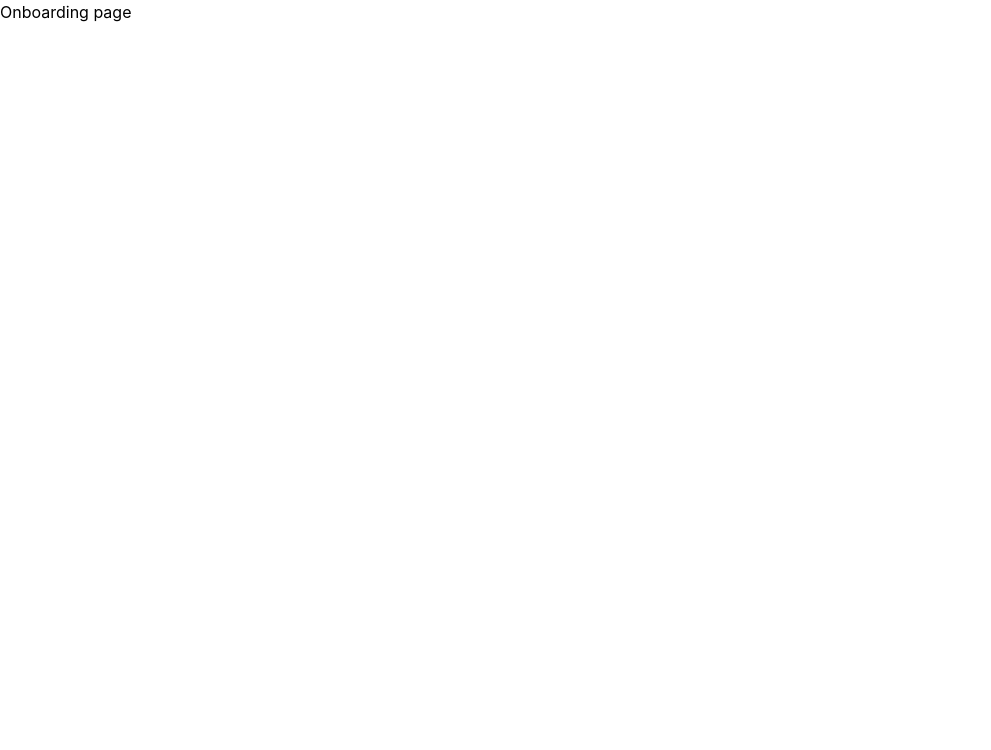
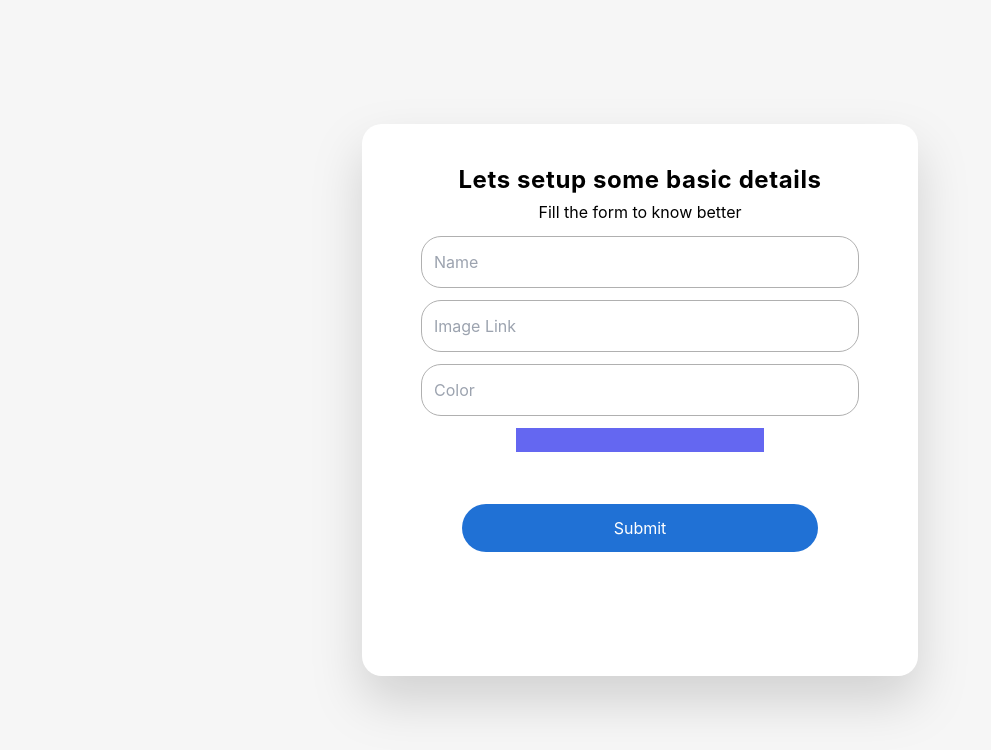
Before and after one commit to anaikarsaad/beaware, a React (Create React App) app: page /onboarding in a window 1280 px wide. Shown: the top 750 px of the page, without its empty margins (0-991 px from the left). Built offline with nearby package versions, Linux system fonts and the light colour scheme.

Commit message:
Add navigation, protected routing, onboarding screen, Button component,color picker

```diff
--- a/package.json
+++ b/package.json
@@ -11,6 +11,7 @@
     "@types/react": "^18.2.48",
     "@types/react-dom": "^18.2.18",
     "dom": "^0.0.3",
+    "primereact": "^10.5.0",
     "react": "^18.2.0",
     "react-dom": "^18.2.0",
     "react-router-dom": "6.4",
--- a/src/App.tsx
+++ b/src/App.tsx
@@ -3,28 +3,43 @@
 import React from 'react';
 import {
   createBrowserRouter,
+  createRoutesFromElements,
+  redirect,
+  Route,
   RouterProvider,
+  Routes,
 } from "react-router-dom";
 import Admin from './pages/Admin';
 import OnboardingPage from './pages/Onboarding-page';
 import SignUpPage from './pages/Sign-up-page';
 const App: React.FC = () => {
+const check:boolean = false;
+  const router = createBrowserRouter(
+    createRoutesFromElements(
+      <Route>
+     <Route path='/' element={<Admin></Admin>}/>
+      <Route path='onboarding' element={<OnboardingPage/>}/>
+      <Route path='/signup' element={<SignUpPage/>}/>
+    <Route
+    path='/admin'
+    element={<Admin/>}
+     loader={async () => {
+      const user = await check
+      if (!check) {
+        throw redirect("/signup");
+      }
 
-  const router = createBrowserRouter([
-    {
-      path: "/signup",
-      element: <SignUpPage />,
-    },
-    {
-      path: "/onboarding",
-      element: <OnboardingPage />,
-    },
-    {
-      path: "/admin",
-      element: <Admin/>,
-    },
-  ]);
+      return "hello"
+    }}
+
+    />
+    </Route>
+
+    )
+  );
+
   return (
+
     <RouterProvider router={router} />
 
   );
--- /dev/null
+++ b/src/components/Button.tsx
@@ -0,0 +1,13 @@
+import React from 'react'
+
+interface ButtonProps{
+    buttonText:string;
+}
+
+const Button:React.FC <ButtonProps> = ({buttonText}) => {
+  return (
+    <button className='w-[356px] h-[48px] bg-[#2071D5] rounded-full text-[#FFFFFF]'>{buttonText}</button>
+  )
+}
+
+export default Button
--- a/src/pages/Onboarding-page.tsx
+++ b/src/pages/Onboarding-page.tsx
@@ -1,11 +1,25 @@
-import React from 'react';
+import React, { useState } from 'react';
+import Button from '../components/Button';
+import { ColorPicker } from 'primereact/colorpicker';
+const OnboardingPage: React.FC = () => {
+  const[color,setColor]=useState("6466f1");
+  return (
+    <div className='flex items-center justify-center h-screen bg-[#F6F6F6] '>
+      <div className=' h-[552px] w-[556px] bg-[#FFFFFF] flex gap-3 items-center flex-col rounded-[20px] drop-shadow-2xl'>
+      <div className='pt-10 flex flex-col gap-1'>
+        <p className='font-bold text-2xl tracking-wide'>Lets setup some basic details</p>
+        <p className='self-center'>Fill the form to know better</p>
+      </div>
+      <input placeholder='Name' className='border rounded-[20px] border-[#B0B0B0] w-[438px] h-[52px]  p-3'/>
+      <input placeholder='Image Link' className='border rounded-[20px] border-[#B0B0B0] w-[438px] h-[52px] p-3'/>
+      <input placeholder='Color'  className='border rounded-[20px] border-[#B0B0B0] w-[438px] h-[52px] p-3'  />
+      <ColorPicker format="hex" value={color} onChange={(e) => setColor((e.value) as string)} className=''/>
+      <div className='pt-10'>
+      <Button buttonText='Submit'></Button>
 
-const OnboardingPage: React.FC = () => {
-  return (
-    <div>
-        <h1>
-        Onboarding page
-        </h1>
+      </div>
+
+      </div>
         </div>
   );
 }
```
Also changed, not shown: 1 other file (tests, documents, lock files or other folders).
